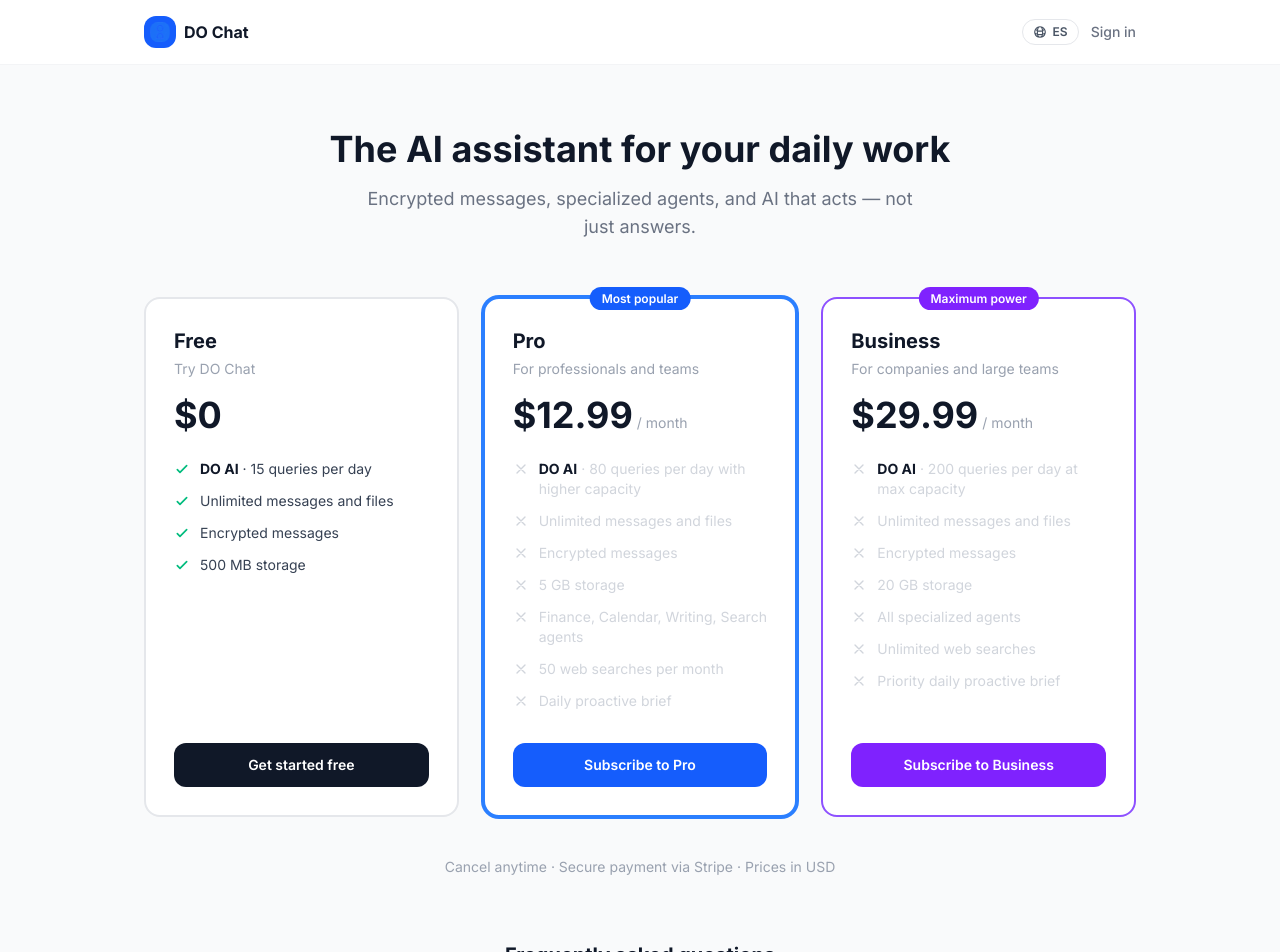
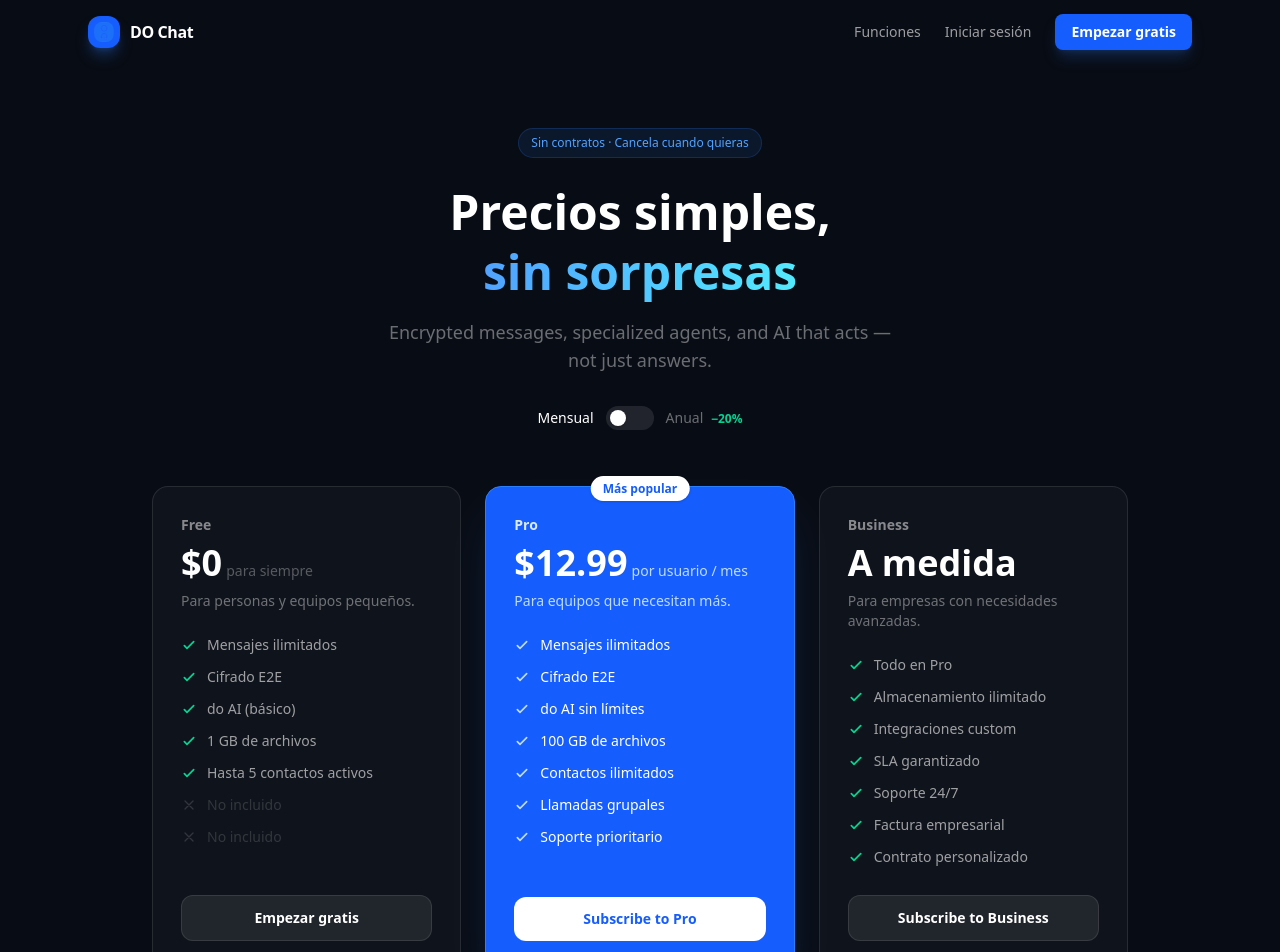
Before and after one commit to abelnvv08/do-chat, a Next.js app: page /pricing in a window 1280 px wide. Shown: the top 952 px of the page. Built offline with nearby package versions, Linux system fonts and the light colour scheme.

Commit message:
redesign: pricing page with dark DO style matching landing-v2
Co-Authored-By: Claude Sonnet 4.6 <noreply@anthropic.com>

```diff
--- a/src/app/pricing/page.tsx
+++ b/src/app/pricing/page.tsx
@@ -3,20 +3,13 @@
 import { useState, useEffect, Suspense } from 'react'
 import { useRouter, useSearchParams } from 'next/navigation'
 import Image from 'next/image'
-import { useLanguage, LangToggle } from '@/lib/i18n'
-
-const B = ({ children }: { children: React.ReactNode }) => (
-  <span className="font-bold text-gray-900">{children}</span>
-)
+import Link from 'next/link'
+import { useLanguage } from '@/lib/i18n'
 
 const PLAN_KEYS = ['free', 'pro', 'business'] as const
 const PLAN_PRICES = { free: 0, pro: 12.99, business: 29.99 }
+const PLAN_PRICES_ANNUAL = { free: 0, pro: 10, business: 24 }
 const PLAN_API_KEYS = { free: 'free', pro: 'pro', business: 'business' }
-const PLAN_STYLES = {
-  free:     { border: 'border-gray-200',   badgeBg: '',             cta: 'bg-gray-900 hover:bg-gray-700 text-white' },
-  pro:      { border: 'border-blue-500 ring-2 ring-blue-500', badgeBg: 'bg-blue-600',   cta: 'bg-blue-600 hover:bg-blue-700 text-white' },
-  business: { border: 'border-violet-500', badgeBg: 'bg-violet-600', cta: 'bg-violet-600 hover:bg-violet-700 text-white' },
-}
 const PLAN_NOT_OK = {
   free: [false, false, false, false, true, true, true],
   pro:  [true, true, true, true, true, true, true],
@@ -34,13 +27,21 @@ function PricingContent() {
   const p = t.pricing
   const [loading, setLoading] = useState<string | null>(null)
   const [error, setError] = useState<string | null>(null)
+  const [annual, setAnnual] = useState(false)
+  const [scrolled, setScrolled] = useState(false)
 
   useEffect(() => {
     if (searchParams.get('canceled') === '1') {
-      setError('Payment canceled. Your plan was not changed.')
+      setError('Pago cancelado. Tu plan no fue modificado.')
       window.history.replaceState({}, '', '/pricing')
     }
   }, [searchParams])
+
+  useEffect(() => {
+    const onScroll = () => setScrolled(window.scrollY > 20)
+    window.addEventListener('scroll', onScroll)
+    return () => window.removeEventListener('scroll', onScroll)
+  }, [])
 
   async function handleSelect(plan: string) {
     if (plan === 'free') { router.push('/login'); return }
@@ -55,127 +56,182 @@ function PricingContent() {
       const data = await res.json()
       if (res.status === 401) { router.push('/login?next=/pricing'); return }
       if (data.url) { window.location.href = data.url; return }
-      setError(data.error ?? 'Something went wrong. Please try again.')
+      setError(data.error ?? 'Algo salió mal. Intenta de nuevo.')
     } catch {
-      setError('Connection error. Please check your internet and try again.')
+      setError('Error de conexión. Revisa tu internet e intenta de nuevo.')
     } finally {
       setLoading(null)
     }
   }
 
+  const planConfig = [
+    {
+      key: 'free' as const,
+      name: 'Free',
+      price: '$0',
+      period: 'para siempre',
+      desc: 'Para personas y equipos pequeños.',
+      features: ['Mensajes ilimitados', 'Cifrado E2E', 'do AI (básico)', '1 GB de archivos', 'Hasta 5 contactos activos', '—', '—'],
+      cta: 'Empezar gratis',
+      highlight: false,
+      badge: '',
+    },
+    {
+      key: 'pro' as const,
+      name: 'Pro',
+      price: annual ? '$10' : `$${PLAN_PRICES.pro}`,
+      period: 'por usuario / mes',
+      desc: 'Para equipos que necesitan más.',
+      features: ['Mensajes ilimitados', 'Cifrado E2E', 'do AI sin límites', '100 GB de archivos', 'Contactos ilimitados', 'Llamadas grupales', 'Soporte prioritario'],
+      cta: p.plans.pro.cta,
+      highlight: true,
+      badge: 'Más popular',
+    },
+    {
+      key: 'business' as const,
+      name: 'Business',
+      price: 'A medida',
+      period: '',
+      desc: 'Para empresas con necesidades avanzadas.',
+      features: ['Todo en Pro', 'Almacenamiento ilimitado', 'Integraciones custom', 'SLA garantizado', 'Soporte 24/7', 'Factura empresarial', 'Contrato personalizado'],
+      cta: p.plans.business.cta,
+      highlight: false,
+      badge: '',
+    },
+  ]
+
   return (
-    <div className="min-h-screen bg-gray-50">
-      {/* Header */}
-      <div className="bg-white border-b border-gray-100">
-        <div className="max-w-5xl mx-auto px-4 py-4 flex items-center gap-3">
-          <button onClick={() => router.push('/')} className="flex items-center gap-2">
-            <div className="w-8 h-8 rounded-xl bg-blue-600 flex items-center justify-center">
+    <div className="min-h-screen bg-[#080c14] text-white font-sans antialiased">
+
+      {/* Nav */}
+      <nav className={`fixed top-0 left-0 right-0 z-50 transition-all duration-300 ${scrolled ? 'bg-[#080c14]/95 backdrop-blur-md border-b border-white/5' : ''}`}>
+        <div className="max-w-6xl mx-auto px-6 h-16 flex items-center justify-between">
+          <Link href="/" className="flex items-center gap-2.5">
+            <div className="w-8 h-8 rounded-xl bg-blue-600 flex items-center justify-center shadow-lg shadow-blue-500/30">
               <Image src="/icon-192.png" alt="DO Chat" width={20} height={20} className="rounded-lg" />
             </div>
-            <span className="font-bold text-gray-900">DO Chat</span>
-          </button>
-          <div className="flex-1" />
-          <LangToggle className="border-gray-200 text-gray-600 hover:border-gray-400" />
-          <button onClick={() => router.push('/login')} className="text-sm text-gray-500 hover:text-gray-900 font-medium transition-colors">
-            {p.signIn}
-          </button>
+            <span className="text-base font-bold tracking-tight">DO Chat</span>
+          </Link>
+          <div className="hidden sm:flex items-center gap-6">
+            <Link href="/landing-v2#funciones" className="text-sm text-white/60 hover:text-white transition-colors">Funciones</Link>
+            <Link href="/login" className="text-sm text-white/60 hover:text-white transition-colors">Iniciar sesión</Link>
+            <Link href="/login?start=phone" className="px-4 py-2 rounded-lg bg-blue-600 text-white text-sm font-semibold hover:bg-blue-500 transition-colors shadow-lg shadow-blue-500/20">
+              Empezar gratis
+            </Link>
           </div>
         </div>
+      </nav>
 
-      <div className="max-w-5xl mx-auto px-4 py-16">
-        {/* Error banner */}
+      <div className="max-w-5xl mx-auto px-6 pt-32 pb-24">
+
+        {/* Error */}
         {error && (
-          <div className="flex items-center gap-3 bg-red-50 border border-red-200 rounded-xl px-5 py-4 mb-8">
+          <div className="flex items-center gap-3 bg-red-500/10 border border-red-500/20 rounded-xl px-5 py-4 mb-8">
             <svg className="w-5 h-5 text-red-400 shrink-0" fill="none" stroke="currentColor" strokeWidth={2} viewBox="0 0 24 24"><path strokeLinecap="round" strokeLinejoin="round" d="M12 9v3.75m-9.303 3.376c-.866 1.5.217 3.374 1.948 3.374h14.71c1.73 0 2.813-1.874 1.948-3.374L13.949 3.378c-.866-1.5-3.032-1.5-3.898 0L2.697 16.126ZM12 15.75h.007v.008H12v-.008Z" /></svg>
-            <p className="text-red-700 text-sm flex-1">{error}</p>
-            <button onClick={() => setError(null)} className="text-red-400 hover:text-red-600 transition-colors">
+            <p className="text-red-300 text-sm flex-1">{error}</p>
+            <button onClick={() => setError(null)} className="text-red-400 hover:text-red-200 transition-colors">
               <svg className="w-4 h-4" fill="none" stroke="currentColor" strokeWidth={2} viewBox="0 0 24 24"><path strokeLinecap="round" strokeLinejoin="round" d="M6 18L18 6M6 6l12 12" /></svg>
             </button>
           </div>
         )}
 
-        {/* Hero */}
+        {/* Header */}
         <div className="text-center mb-14">
-          <h1 className="text-4xl font-bold text-gray-900 mb-4">{p.header}</h1>
-          <p className="text-lg text-gray-500 max-w-xl mx-auto">{p.subtitle}</p>
+          <div className="inline-flex items-center gap-2 px-3 py-1.5 rounded-full bg-blue-500/10 border border-blue-500/20 text-blue-400 text-xs font-medium mb-6">
+            Sin contratos · Cancela cuando quieras
           </div>
+          <h1 className="text-4xl sm:text-5xl font-extrabold mb-4 leading-tight">
+            Precios simples,<br />
+            <span className="text-transparent bg-clip-text bg-gradient-to-r from-blue-400 to-cyan-300">sin sorpresas</span>
+          </h1>
+          <p className="text-white/40 text-lg max-w-lg mx-auto">{p.subtitle}</p>
 
-        {/* Plans grid */}
-        <div className="grid md:grid-cols-3 gap-6">
-          {PLAN_KEYS.map(key => {
-            const plan = p.plans[key]
-            const styles = PLAN_STYLES[key]
-            const notOk = PLAN_NOT_OK[key]
-            return (
-              <div key={key}
-                className={`bg-white rounded-2xl border-2 p-7 flex flex-col relative ${styles.border} transition-shadow hover:shadow-lg`}>
-                {plan.badge && (
-                  <div className="absolute -top-3.5 left-1/2 -translate-x-1/2">
-                    <span className={`px-3 py-1 rounded-full text-xs font-semibold text-white ${styles.badgeBg}`}>
-                      {plan.badge}
+          {/* Toggle */}
+          <div className="flex items-center justify-center gap-3 mt-8">
+            <span className={`text-sm ${!annual ? 'text-white' : 'text-white/40'}`}>Mensual</span>
+            <button onClick={() => setAnnual(!annual)}
+              className={`w-12 h-6 rounded-full transition-colors relative ${annual ? 'bg-blue-600' : 'bg-white/10'}`}>
+              <span className={`absolute top-1 w-4 h-4 bg-white rounded-full shadow transition-transform ${annual ? 'left-7' : 'left-1'}`} />
+            </button>
+            <span className={`text-sm ${annual ? 'text-white' : 'text-white/40'}`}>
+              Anual <span className="text-emerald-400 text-xs font-bold ml-1">−20%</span>
             </span>
-                  </div>
-                )}
-
-                <div className="mb-6">
-                  <h2 className="text-xl font-bold text-gray-900 mb-1">{plan.name}</h2>
-                  <p className="text-sm text-gray-400 mb-4">{plan.description}</p>
-                  <div className="flex items-baseline gap-1">
-                    <span className="text-4xl font-bold text-gray-900">${PLAN_PRICES[key] === 0 ? '0' : PLAN_PRICES[key]}</span>
-                    {PLAN_PRICES[key] > 0 && <span className="text-gray-400 text-sm">/ {plan.period}</span>}
           </div>
         </div>
 
-                <ul className="space-y-3 flex-1 mb-8">
+        {/* Plans */}
+        <div className="grid md:grid-cols-3 gap-6 mb-12">
+          {planConfig.map(plan => (
+            <div key={plan.key}
+              className={`rounded-2xl border p-7 flex flex-col relative transition-all ${plan.highlight ? 'bg-blue-600 border-blue-500 shadow-2xl shadow-blue-500/20' : 'bg-white/3 border-white/10 hover:bg-white/5'}`}>
+              {plan.badge && (
+                <div className="absolute -top-3 left-1/2 -translate-x-1/2">
+                  <span className="px-3 py-1 rounded-full bg-white text-blue-600 text-xs font-bold shadow">{plan.badge}</span>
+                </div>
+              )}
+              <div className="mb-6">
+                <h2 className={`text-sm font-semibold mb-2 ${plan.highlight ? 'text-blue-100' : 'text-white/50'}`}>{plan.name}</h2>
+                <div className="flex items-baseline gap-1 mb-1">
+                  <span className="text-4xl font-extrabold text-white">{plan.price}</span>
+                  {plan.period && <span className={`text-sm ${plan.highlight ? 'text-blue-200' : 'text-white/30'}`}>{plan.period}</span>}
+                </div>
+                <p className={`text-sm mt-2 ${plan.highlight ? 'text-blue-200' : 'text-white/40'}`}>{plan.desc}</p>
+              </div>
+
+              <ul className="space-y-3 flex-1 mb-7">
                 {plan.features.map((f, i) => (
-                    <li key={i} className="flex items-start gap-2.5">
-                      {!notOk[i] ? (
-                        <svg className="w-4 h-4 text-emerald-500 mt-0.5 shrink-0" fill="none" viewBox="0 0 24 24" stroke="currentColor" strokeWidth={2.5}>
+                  <li key={i} className="flex items-center gap-2.5">
+                    {f === '—' ? (
+                      <svg className="w-4 h-4 shrink-0 text-white/15" fill="none" viewBox="0 0 24 24" stroke="currentColor" strokeWidth={2}>
+                        <path strokeLinecap="round" strokeLinejoin="round" d="M6 18L18 6M6 6l12 12" />
+                      </svg>
+                    ) : (
+                      <svg className={`w-4 h-4 shrink-0 ${plan.highlight ? 'text-blue-200' : 'text-emerald-400'}`} fill="none" viewBox="0 0 24 24" stroke="currentColor" strokeWidth={2.5}>
                         <path strokeLinecap="round" strokeLinejoin="round" d="M5 13l4 4L19 7" />
                       </svg>
-                      ) : (
-                        <svg className="w-4 h-4 text-gray-300 mt-0.5 shrink-0" fill="none" viewBox="0 0 24 24" stroke="currentColor" strokeWidth={2}>
-                          <path strokeLinecap="round" strokeLinejoin="round" d="M6 18L18 6M6 6l12 12" />
-                        </svg>
                     )}
-                      <span className={`text-sm ${!notOk[i] ? 'text-gray-700' : 'text-gray-300'}`}>
-                        {i === 0 ? <><B>DO AI</B> · {f.replace(/^DO AI · /, '').replace(/^DO AI · /, '')}</> : f}
+                    <span className={`text-sm ${f === '—' ? 'text-white/15' : plan.highlight ? 'text-white' : 'text-white/60'}`}>
+                      {f === '—' ? 'No incluido' : f}
                     </span>
                   </li>
                 ))}
               </ul>
 
               <button
-                  onClick={() => handleSelect(PLAN_API_KEYS[key])}
-                  disabled={loading === key}
-                  className={`w-full py-3 rounded-xl font-semibold text-sm transition-all active:scale-[0.98] disabled:opacity-50 ${styles.cta}`}
-                >
-                  {loading === key ? (
+                onClick={() => handleSelect(PLAN_API_KEYS[plan.key])}
+                disabled={loading === plan.key}
+                className={`w-full py-3 rounded-xl font-semibold text-sm transition-all active:scale-[0.98] disabled:opacity-50 ${plan.highlight ? 'bg-white text-blue-600 hover:bg-blue-50' : 'bg-white/8 text-white hover:bg-white/12 border border-white/10'}`}>
+                {loading === plan.key ? (
                   <span className="flex items-center justify-center gap-2">
-                      <span className="w-4 h-4 border-2 border-white border-t-transparent rounded-full animate-spin" />
+                    <span className={`w-4 h-4 border-2 border-t-transparent rounded-full animate-spin ${plan.highlight ? 'border-blue-600' : 'border-white'}`} />
                     {p.redirecting}
                   </span>
                 ) : plan.cta}
               </button>
             </div>
-            )
-          })}
+          ))}
         </div>
 
-        {/* Footer note */}
-        <p className="text-center text-sm text-gray-400 mt-10">{p.disclaimer}</p>
+        <p className="text-center text-sm text-white/20 mb-20">{p.disclaimer}</p>
 
         {/* FAQ */}
-        <div className="mt-16 max-w-2xl mx-auto space-y-4">
-          <h2 className="text-xl font-bold text-gray-900 text-center mb-8">{p.faq.title}</h2>
+        <div className="max-w-2xl mx-auto">
+          <h2 className="text-2xl font-bold text-white text-center mb-8">Preguntas frecuentes</h2>
+          <div className="space-y-3">
             {p.faq.items.map(([q, a]) => (
-            <div key={q} className="bg-white rounded-xl border border-gray-100 p-5">
-              <p className="font-semibold text-gray-900 mb-1">{q}</p>
-              <p className="text-sm text-gray-500">{a}</p>
+              <div key={q} className="rounded-2xl bg-white/3 border border-white/8 p-5">
+                <p className="font-semibold text-white mb-2 text-sm">{q}</p>
+                <p className="text-sm text-white/40 leading-relaxed">{a}</p>
               </div>
             ))}
           </div>
         </div>
       </div>
+
+      {/* Footer mini */}
+      <div className="border-t border-white/5 py-8 px-6 text-center">
+        <p className="text-white/20 text-xs">© 2025 DO Chat · <Link href="/privacy" className="hover:text-white transition-colors">Privacidad</Link> · <Link href="/terms" className="hover:text-white transition-colors">Términos</Link></p>
+      </div>
+    </div>
   )
 }
```
Lines whose indentation alone changed are shown as unchanged.
